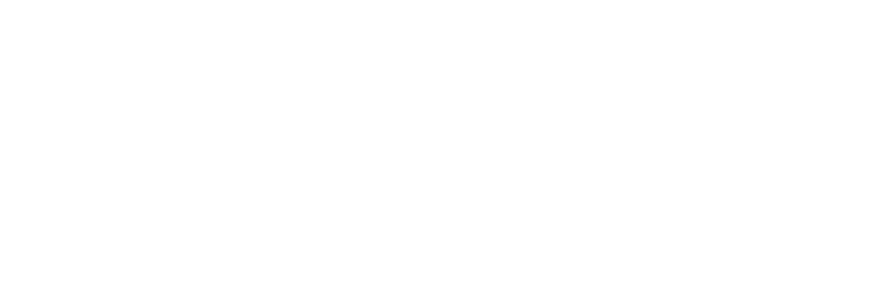
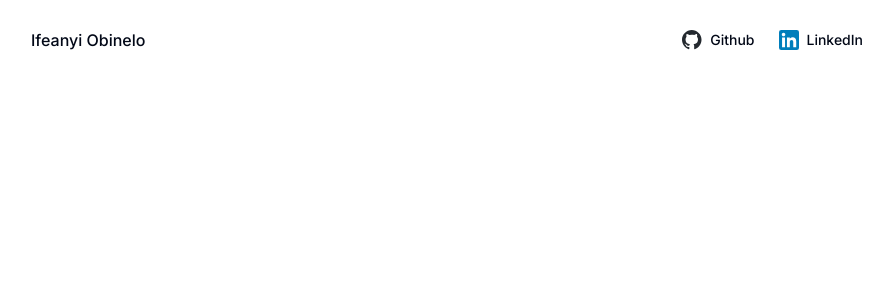
Before and after one commit to kz4killua/website, a Next.js app: page / in a window 1280 px wide. Before the commit this address had no page. Shown: the top 300 px of the page, without its empty margins (193-1086 px from the left). Built offline with nearby package versions, Linux system fonts and the light colour scheme.

Commit message:
Add header.

```diff
--- a/src/app/page.tsx
+++ b/src/app/page.tsx
@@ -1,7 +1,14 @@
-"use server"
+import Header from "@/components/header"
 
-import { redirect } from 'next/navigation';
 
-export default async function Home() {
-  redirect("https://github.com/kz4killua")
+export default function Home() {
+  return (
+    <div>
+      <Header />
+      <main>
+        <div className="h-screen"></div>
+        <div className="h-screen"></div>
+      </main>
+    </div>
+  )
 }
--- /dev/null
+++ b/src/components/container.tsx
@@ -0,0 +1,20 @@
+import clsx from "clsx"
+
+
+export default function Container({
+  children, className
+}: {
+  children: React.ReactNode,
+  className?: string
+}) {
+  return (
+    <div
+      className={clsx(
+        "max-w-4xl mx-auto px-4 sm:px-6 lg:px-8",
+        className
+      )}
+    >
+      {children}
+    </div>
+  )
+}
--- /dev/null
+++ b/src/components/header.tsx
@@ -0,0 +1,81 @@
+"use client"
+
+import Link from "next/link"
+import { useEffect, useState } from "react"
+import Container from "@/components/container"
+
+
+function LinkedInIcon(props: React.SVGProps<SVGSVGElement>) {
+  return (
+    <svg height={72} viewBox="0 0 72 72" width={72} xmlns="http://www.w3.org/2000/svg" {...props}>
+      <g fill="none" fillRule="evenodd">
+        <path
+          d="M8 72h56a8 8 0 008-8V8a8 8 0 00-8-8H8a8 8 0 00-8 8v56a8 8 0 008 8z"
+          fill="#007EBB"
+        />
+        <path
+          d="M62 62H51.316V43.802c0-4.99-1.896-7.777-5.845-7.777-4.296 0-6.54 2.901-6.54 7.777V62H28.632V27.333H38.93v4.67s3.096-5.729 10.453-5.729c7.353 0 12.617 4.49 12.617 13.777V62zM16.35 22.794c-3.508 0-6.35-2.864-6.35-6.397C10 12.864 12.842 10 16.35 10c3.507 0 6.347 2.864 6.347 6.397 0 3.533-2.84 6.397-6.348 6.397zM11.032 62h10.736V27.333H11.033V62z"
+          fill="#FFF"
+        />
+      </g>
+    </svg>
+  )
+}
+
+
+function GithubIcon(props: React.SVGProps<SVGSVGElement>) {
+  return (
+    <svg height={72} viewBox="0 0 100 100" width={72} xmlns="http://www.w3.org/2000/svg" {...props}>
+      <path
+        fillRule="evenodd"
+        clipRule="evenodd"
+        d="M48.854 0C21.839 0 0 22 0 49.217c0 21.756 13.993 40.172 33.405 46.69 2.427.49 3.316-1.059 3.316-2.362 0-1.141-.08-5.052-.08-9.127-13.59 2.934-16.42-5.867-16.42-5.867-2.184-5.704-5.42-7.17-5.42-7.17-4.448-3.015.324-3.015.324-3.015 4.934.326 7.523 5.052 7.523 5.052 4.367 7.496 11.404 5.378 14.235 4.074.404-3.178 1.699-5.378 3.074-6.6-10.839-1.141-22.243-5.378-22.243-24.283 0-5.378 1.94-9.778 5.014-13.2-.485-1.222-2.184-6.275.486-13.038 0 0 4.125-1.304 13.426 5.052a46.97 46.97 0 0112.214-1.63c4.125 0 8.33.571 12.213 1.63 9.302-6.356 13.427-5.052 13.427-5.052 2.67 6.763.97 11.816.485 13.038 3.155 3.422 5.015 7.822 5.015 13.2 0 18.905-11.404 23.06-22.324 24.283 1.78 1.548 3.316 4.481 3.316 9.126 0 6.6-.08 11.897-.08 13.526 0 1.304.89 2.853 3.316 2.364 19.412-6.52 33.405-24.935 33.405-46.691C97.707 22 75.788 0 48.854 0z"
+        fill="#24292f"
+      />
+    </svg>
+  )
+}
+
+
+export default function Header() {
+
+  const [isScrolled, setIscrolled] = useState(false)
+
+  useEffect(() => {
+    const handleScroll = () => {
+      setIscrolled(window.scrollY > 40)
+    }
+    window.addEventListener('scroll', handleScroll);
+    return () => {
+      window.removeEventListener('scroll', handleScroll);
+    }
+  }, [])
+
+  return (
+    <header className={`h-20 sticky top-0 transition-shadow ${isScrolled ? 'shadow' : ''}`}>
+      <Container className="h-full flex items-center justify-between">
+        <Link href="/" className="font-medium">
+          Ifeanyi Obinelo
+        </Link>
+        <div className="flex items-center justify-center gap-x-6 text-sm font-medium">
+          <Link
+            href="https://github.com/kz4killua"
+            className="flex items-center justify-center gap-x-2"
+            target="_blank"
+          >
+            <GithubIcon className="w-5 h-5" />
+            Github
+          </Link>
+          <Link
+            href="https://www.linkedin.com/in/ifeanyiobinelo"
+            className="flex items-center justify-center gap-x-2"
+            target="_blank"
+          >
+            <LinkedInIcon className="w-5 h-5" />
+            LinkedIn
+          </Link>
+        </div>
+      </Container>
+    </header>
+  )
+}
```
